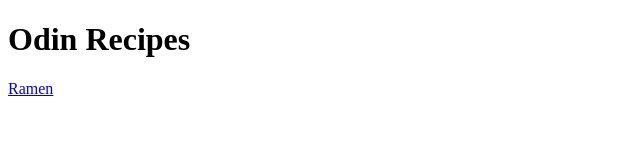
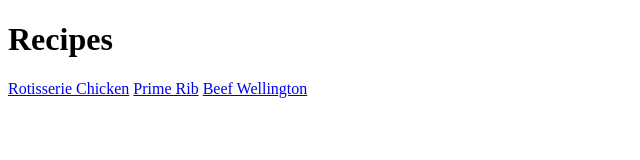
Before and after one commit to qvang/odin-recipes, a plain HTML site: page index.html in a window 1280 px wide. Shown: the whole page, without its empty margins (0-640 px from the left). Drawn offline with Linux system fonts and the light colour scheme.

Commit message:
Updated index.html with links to new recipes.

```diff
--- a/index.html
+++ b/index.html
@@ -6,7 +6,9 @@
     <title>Odin Recipes</title>
 </head>
 <body>
-    <h1>Odin Recipes</h1>
-    <a href="recipes/ramen.html">Ramen</a>
+    <h1>Recipes</h1>
+    <a href="recipes/chicken.html">Rotisserie Chicken</a>
+    <a href="recipes/primerib.html">Prime Rib</a>
+    <a href="recipes/beef_wellington.html">Beef Wellington</a>
 </body>
 </html>
```
